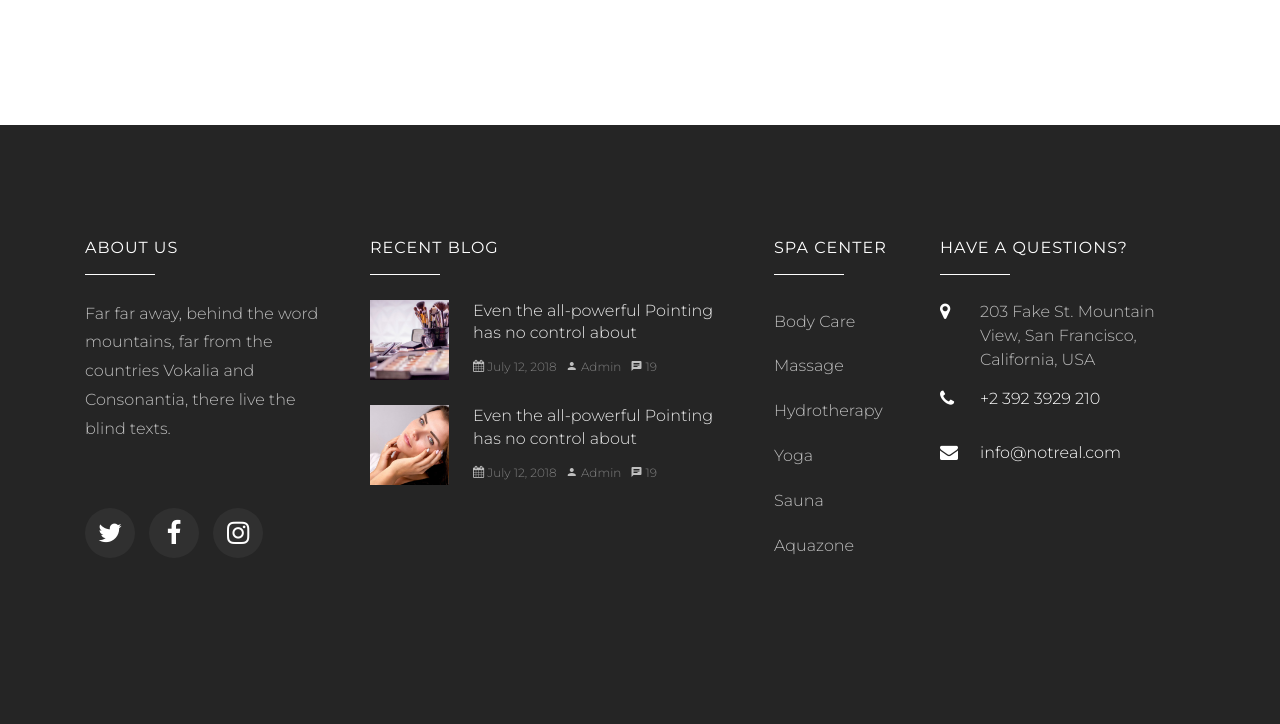
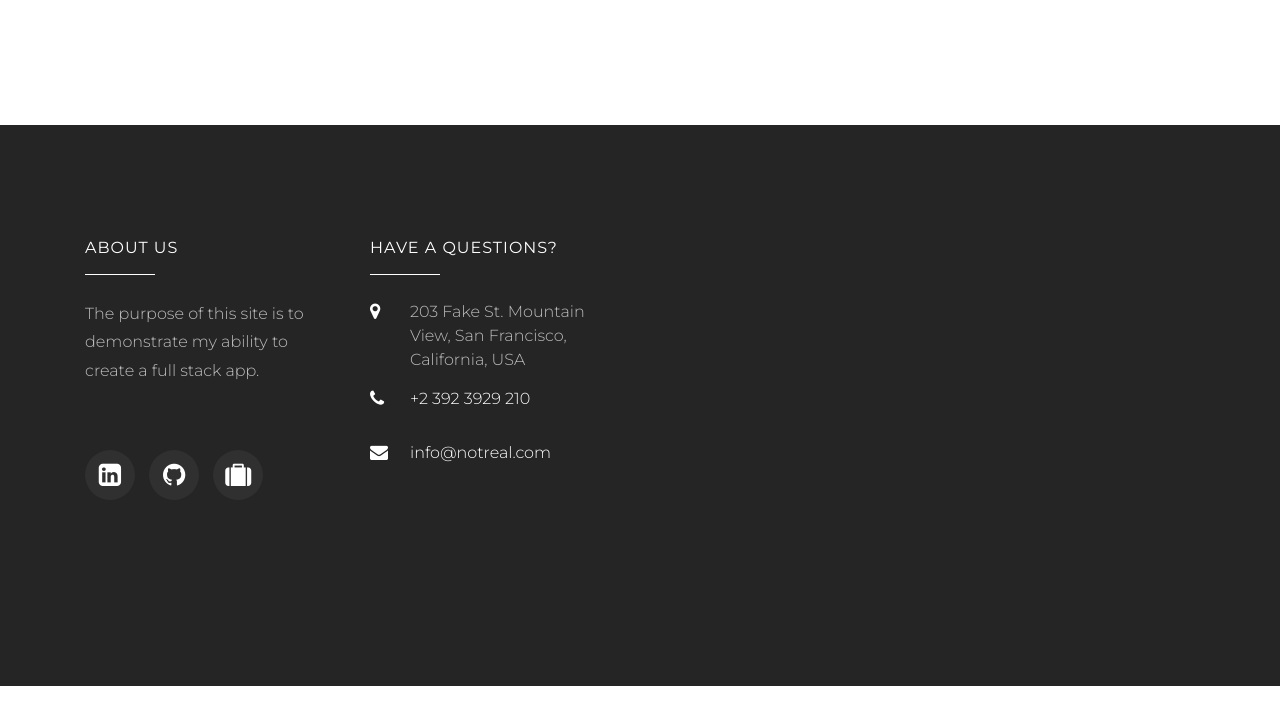
Before and after one commit to danieljanderson/Scheduling, a website: page public/index.html in a window 1280 px wide. Shown: the part 5681-6405 px from the top of the page. After the commit the page ends 6367 px from the top, so only its background shows below. Drawn offline with Linux system fonts and the light colour scheme; some packages are replaced by stand-ins of ours; no server answers; files whose address does not match are found by name.

Commit message:
created links to pages and my portfolio

```diff
--- a/public/index.html
+++ b/public/index.html
@@ -450,54 +450,15 @@
           <div class="col-md-3">
             <div class="ftco-footer-widget mb-4">
               <h2 class="ftco-heading-2">About Us</h2>
-              <p>Far far away, behind the word mountains, far from the countries Vokalia and Consonantia, there live the blind texts.</p>
+              <p>The purpose of this site is to demonstrate my ability to create a full stack app.</p>
               <ul class="ftco-footer-social list-unstyled float-md-left float-lft mt-5">
-                <li class="ftco-animate"><a href="#"><span class="icon-twitter"></span></a></li>
-                <li class="ftco-animate"><a href="#"><span class="icon-facebook"></span></a></li>
-                <li class="ftco-animate"><a href="#"><span class="icon-instagram"></span></a></li>
+                <li class="ftco-animate"><a href="https://www.linkedin.com/in/danieljamesanderson/"><span class="icon-linkedin-square"></span></a></li>
+                <li class="ftco-animate"><a href="https://github.com/danieljanderson"><span class="icon-github"></span></a></li>
+                <li class="ftco-animate"><a href="https://danieljanderson.github.io/"><span class="icon-suitcase"></span></a></li>
               </ul>
             </div>
           </div>
-          <div class="col-md-4">
-            <div class="ftco-footer-widget mb-4">
-              <h2 class="ftco-heading-2">Recent Blog</h2>
-              <div class="block-21 mb-4 d-flex">
-                <a class="blog-img mr-4" style="background-image: url(images/image_1.jpg);"></a>
-                <div class="text">
-                  <h3 class="heading"><a href="#">Even the all-powerful Pointing has no control about</a></h3>
-                  <div class="meta">
-                    <div><a href="#"><span class="icon-calendar"></span> July 12, 2018</a></div>
-                    <div><a href="#"><span class="icon-person"></span> Admin</a></div>
-                    <div><a href="#"><span class="icon-chat"></span> 19</a></div>
-                  </div>
-                </div>
-              </div>
-              <div class="block-21 mb-4 d-flex">
-                <a class="blog-img mr-4" style="background-image: url(images/image_2.jpg);"></a>
-                <div class="text">
-                  <h3 class="heading"><a href="#">Even the all-powerful Pointing has no control about</a></h3>
-                  <div class="meta">
-                    <div><a href="#"><span class="icon-calendar"></span> July 12, 2018</a></div>
-                    <div><a href="#"><span class="icon-person"></span> Admin</a></div>
-                    <div><a href="#"><span class="icon-chat"></span> 19</a></div>
-                  </div>
-                </div>
-              </div>
-            </div>
-          </div>
-          <div class="col-md-2">
-             <div class="ftco-footer-widget mb-4 ml-md-4">
-              <h2 class="ftco-heading-2">Spa Center</h2>
-              <ul class="list-unstyled">
-                <li><a href="#" class="py-2 d-block">Body Care</a></li>
-                <li><a href="#" class="py-2 d-block">Massage</a></li>
-                <li><a href="#" class="py-2 d-block">Hydrotherapy</a></li>
-                <li><a href="#" class="py-2 d-block">Yoga</a></li>
-                <li><a href="#" class="py-2 d-block">Sauna</a></li>
-                <li><a href="#" class="py-2 d-block">Aquazone</a></li>
-              </ul>
-            </div>
-          </div>
+
           <div class="col-md-3">
             <div class="ftco-footer-widget mb-4">
             	<h2 class="ftco-heading-2">Have a Questions?</h2>
```
